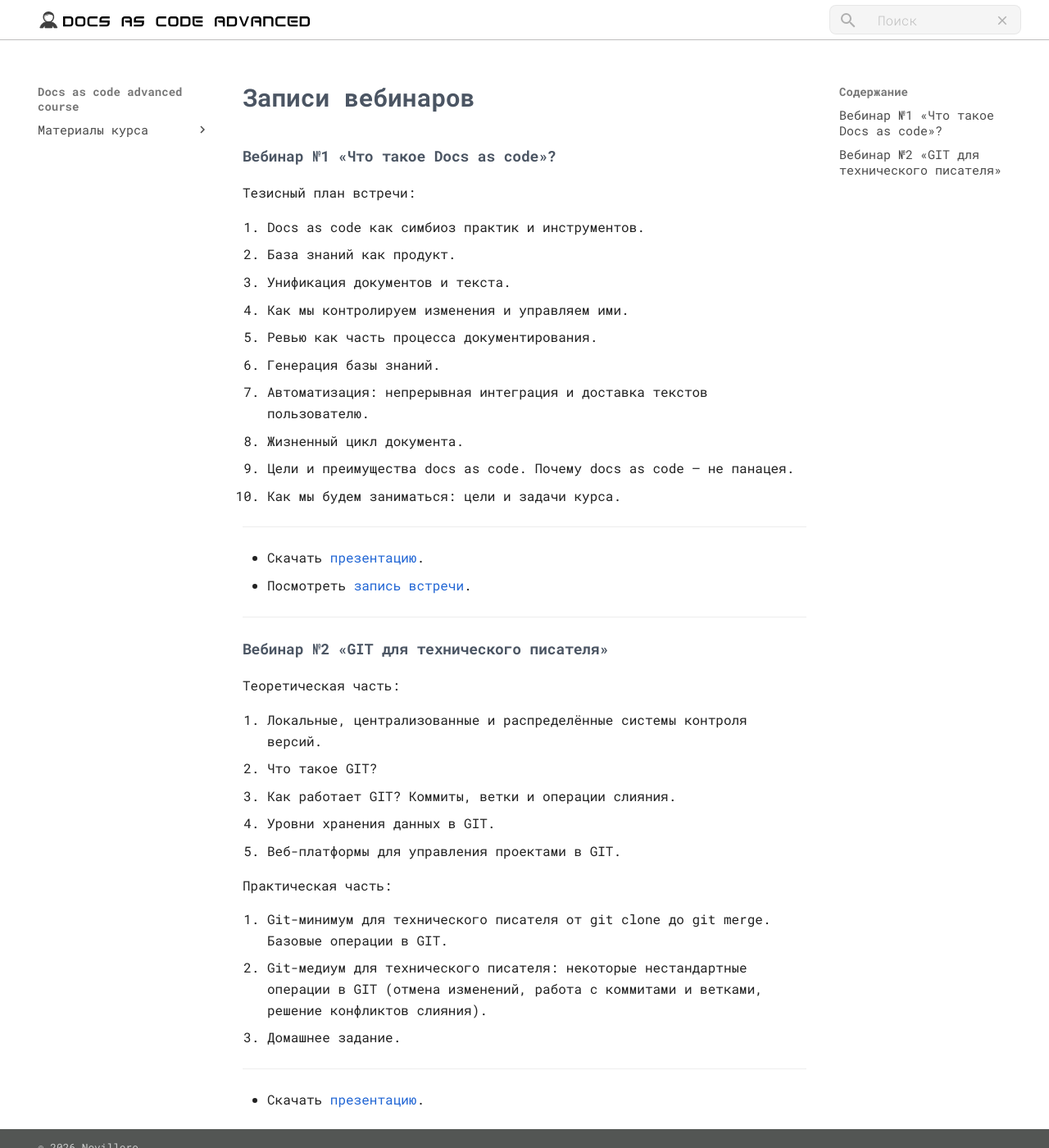
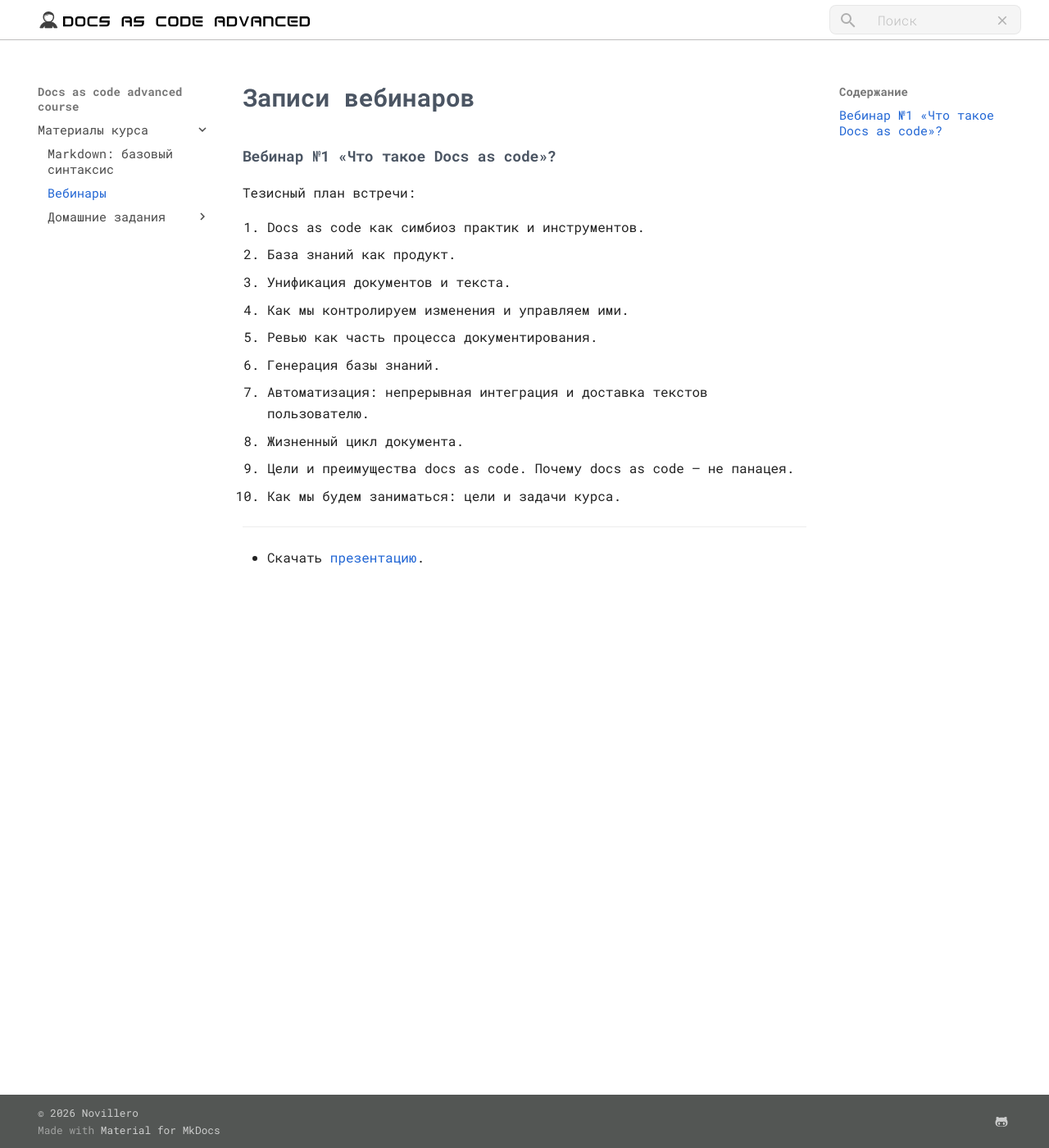
Before and after one commit to novillero/dac-4, an MkDocs documentation site: the page built from docs/meetings.md, in a window 1280 px wide and 1400 px high. Shown: the whole window at 82% size. Built offline with MkDocs 1.6.1 and Material for MkDocs 9.7.7, drawn with Linux system fonts in a browser that asks for light colours.

Commit message:
открыл страницу с записями встреч

```diff
--- a/docs/meetings.md
+++ b/docs/meetings.md
@@ -18,27 +18,5 @@
 ---
 
 * Скачать [презентацию](./original-docs/meeting-1.pdf){target=_blank}.
-* Посмотреть [запись встречи](https://disk.yandex.ru/i/62RVno45PG9ILw){target=_blank}.
 
----
-
-#### Вебинар №2 «GIT для технического писателя»
-
-Теоретическая часть:
-
-1. Локальные, централизованные и распределённые системы контроля версий.
-2. Что такое GIT?
-3. Как работает GIT? Коммиты, ветки и операции слияния.
-4. Уровни хранения данных в GIT.
-5. Веб-платформы для управления проектами в GIT.
-
-Практическая часть:
-
-6. Git-минимум для технического писателя от git clone до git merge. Базовые операции в GIT.
-7. Git-медиум для технического писателя: некоторые нестандартные операции в GIT (отмена изменений, работа с коммитами и ветками, решение конфликтов слияния).
-8. Домашнее задание.
-
----
-
-* Скачать [презентацию](./original-docs/meeting-2.pdf){target=_blank}.
-<!--* Посмотреть [запись встречи](https://disk.yandex.ru/i/FdLxhkzwOsL__Q){target=_blank}.-->
+<!--* Посмотреть [запись встречи](https://disk.yandex.ru/i/62RVno45PG9ILw){target=_blank}.-->
--- a/mkdocs.yml
+++ b/mkdocs.yml
@@ -68,7 +68,7 @@ nav: # Структура сайта
       - 'Markdown: базовый синтаксис': markdown.md
 #      - 'Markdown: расширенный синтаксис': markdown-extensions.md
 #      - Тех.минимум по git: git-for-tech-writer.md
-#      - Вебинары: meetings.md
+      - Вебинары: meetings.md
       - Домашние задания:
         - Домашнее задание №0: homeworks/homework-0.md
         - Домашнее задание N1: homeworks/homework-1.md
```
